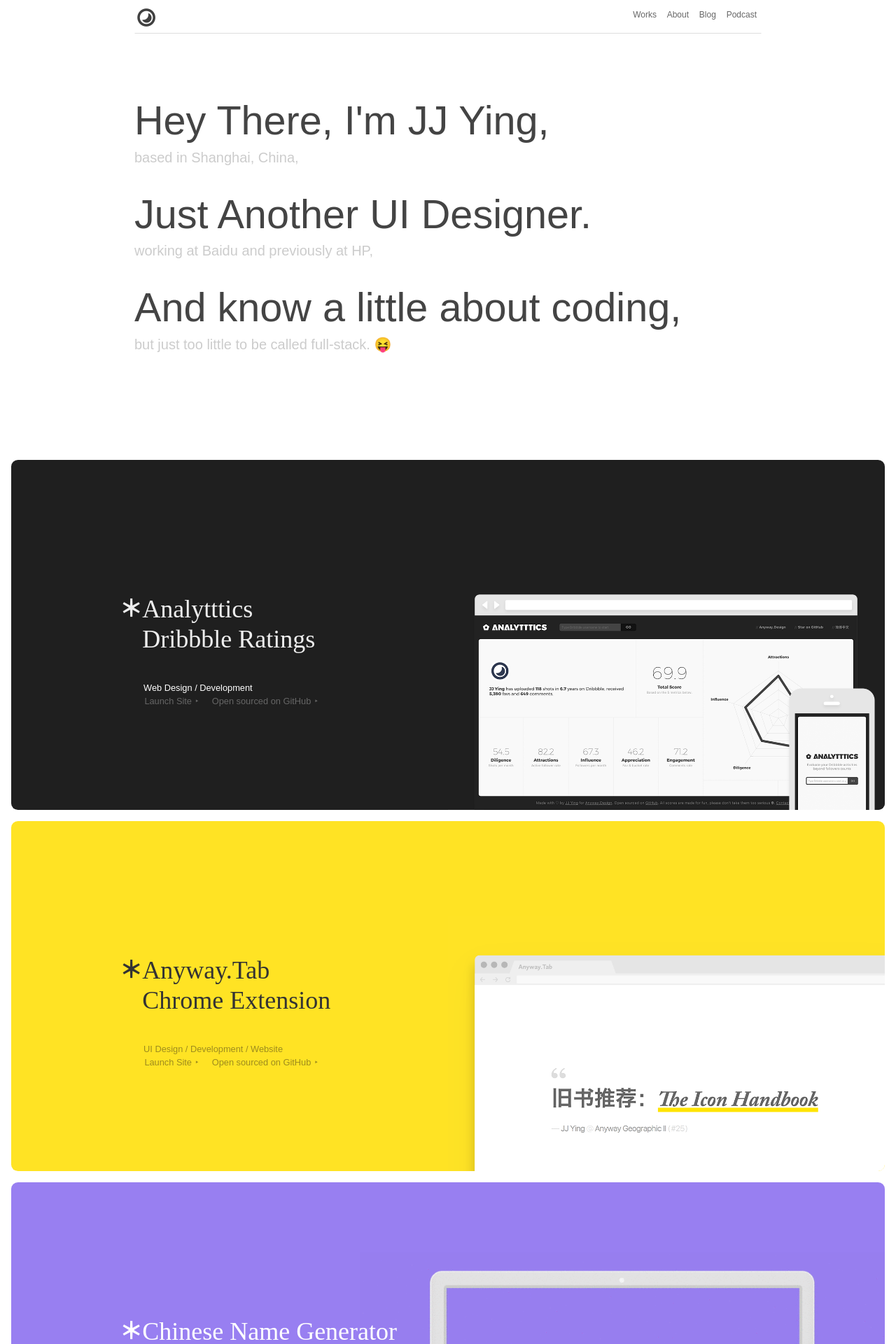
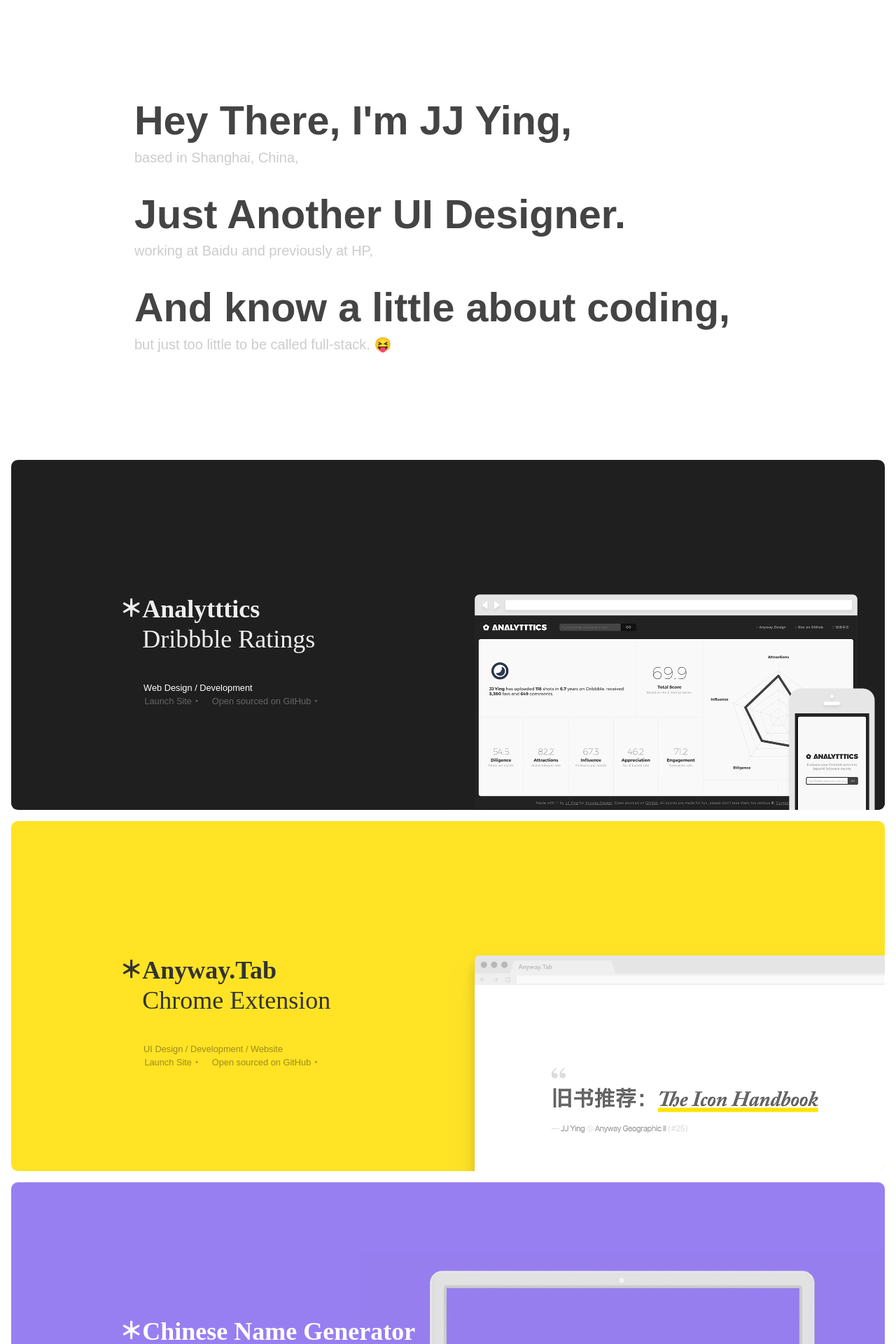
Before and after one commit to JJYing/IconMoon-2017, a PHP site: page / in a window 1280 px wide. Shown: the top 1920 px of the page at 70% size. Run offline with PHP 8.4, Linux system fonts and the light colour scheme; some libraries are stand-ins or nearby versions; some web fonts are replaced.

Commit message:
替上了正式的 web fonts

```diff
--- a/index.html
+++ b/index.html
@@ -16,8 +16,8 @@
 	<link rel="stylesheet" rev="stylesheet" href="main.css" type="text/css" media="all" />
 	<link rel="stylesheet" rev="stylesheet" href="http://anyway-web.b0.upaiyun.com/css/fontello.css" type="text/css" media="all" />
 
-	<script type="text/javascript" src="js/jquery-3.1.1.min.js"></script>
-	<script type="text/javascript" src="js/in-view.min.js"></script>
+	<script type="text/javascript" src="assets/jquery-3.1.1.min.js"></script>
+	<script type="text/javascript" src="assets/in-view.min.js"></script>
 
 </head>
 <body>
@@ -54,8 +54,8 @@
 			<article class="item s-analytttics" id="works">
 				<div class="inner-item">
 					<div class="item-main autowidth">
-						<h1 class="item-text">Analytttics
-						<br /><i>Dribbble Ratings</i></h1>
+						<h1 class="item-text"><strong>Analytttics</strong>
+						<br />Dribbble Ratings</h1>
 
 						<div class="item-desc">
 							Web Design / Development
@@ -73,8 +73,8 @@
 			<article class="item s-anyway-tab">
 				<div class="inner-item">
 					<div class="item-main autowidth">
-						<h1 class="item-text">Anyway.Tab
-						<br /><i>Chrome Extension</i></h1>
+						<h1 class="item-text"><strong>Anyway.Tab</strong>
+						<br />Chrome Extension</h1>
 
 						<div class="item-desc">
 							UI Design / Development / Website
@@ -97,8 +97,8 @@
 			<article class="item s-name">
 				<div class="inner-item">
 					<div class="item-main autowidth">
-						<h1 class="item-text">Chinese Name Generator
-						<br /><i>for Sketch</i></h1>
+						<h1 class="item-text"><strong>Chinese Name Generator</strong>
+						<br />for Sketch</h1>
 
 						<div class="item-desc">A tiny name generator plug-in I wrote for Sketch</div>
 
@@ -115,7 +115,7 @@
 					<img src="images/pre-bg.jpg" class="ani-1 s-pre-img" />
 
 					<div class="item-main autowidth">
-						<h1 class="item-text">Podcast <i>RSS Editor</i></h1>
+						<h1 class="item-text"><strong>Podcast</strong> RSS Editor</h1>
 
 						<div class="item-desc">A small side-project for making a tool to edit podcasts RSS file and helping me learning PHP.</div>
 
@@ -142,7 +142,6 @@
 						</div>
 					</article>-->
 					<header>
-						<!--<div class="logo"><img src="images/logo.png"/></div>-->
 
 						<section class="autowidth tagline">And I Also Love Sharing,</section>
 						<section class="autowidth desc">I blogged and podcasted for more than a decade, both in Chinese Mandarin</section>
@@ -164,8 +163,8 @@
 					<img src="images/anyway-3.png" class="s-anyway-img s-anyway-cube-3" />
 
 					<div class="item-main autowidth">
-						<h1 class="item-text"><i>Award–Winning Podcast</i>
-						<br />Anyway.FM</h1>
+						<h1 class="item-text">Award–Winning Podcast
+						<br /><strong>Anyway.FM</strong></h1>
 
 						<div class="item-desc">Leon Gao and I created Anyway.FM design podcast in late 2015, we were so luck to received 'Best of 2015' award from Apple in iTunes after just 5 episodes.</div>
 
@@ -178,7 +177,7 @@
 			<article class="item half half-l s-iconmoon">
 				<div class="inner-item">
 					<div class="item-main autowidth">
-						<h1 class="item-text">IconMoon <i>Blog</i></h1>
+						<h1 class="item-text"><strong>IconMoon</strong> Blog</h1>
 
 						<div class="item-btns"><a class="item-btn" href="https://github.com/JJYing/Podcast-RSS-Editor" target="_blank">Open sourced on GitHub</a> <a class="item-btn" href="https://www.behance.net/gallery/40528175/Podcast-RSS-Editor" target="_blank">Details on Behance</a></div>
 					</div>
@@ -188,7 +187,7 @@
 			<article class="item half half-r s-post">
 				<div class="inner-item">
 					<div class="item-main autowidth">
-						<h1 class="item-text">Anyway.Post <br /><i>E-mail Newsletter</i></h1>
+						<h1 class="item-text"><strong>Anyway.Post</strong> <br />E-mail Newsletter</h1>
 						<div class="item-btns"><a class="item-btn" href="https://github.com/JJYing/Podcast-RSS-Editor" target="_blank">Open sourced on GitHub</a> <a class="item-btn" href="https://www.behance.net/gallery/40528175/Podcast-RSS-Editor" target="_blank">Details on Behance</a></div>
 					</div>
 				</div>
@@ -205,8 +204,7 @@
 					<img src="images/aw2016-logo.gif" class="s-aw2016-logo" />
 
 					<div class="item-main autowidth">
-						<h1 class="item-text">Anyway.FM
-						<br /><i>2016 Year-End Mini-site</i></h1>
+						<h1 class="item-text"><strong>Anyway.FM</strong> <br />2016 Year-End Mini-site</h1>
 
 						<div class="item-btns"><a class="item-btn" href="http://anyway.fm/2016/">Launch Website</a>
 							<a class="item-btn">More Details on Behance</a></div>
@@ -221,7 +219,7 @@
 					<img src="images/dn-bg.png" class="ani-2 s-dn-img s-dn-ipad" />
 
 					<div class="item-main autowidth">
-						<h1 class="item-text">Daily Notes <i>for iPad</i></h1>
+						<h1 class="item-text"><strong>Daily Notes</strong> for iPad</h1>
 
 						<div class="item-desc">A note taking App I helped re-design for FluidTouch.</div>
 
@@ -288,7 +286,7 @@
 			<article class="item about" id="about">
 				<div class="inner-item">
 					<div class="item-main autowidth">
-						<h1 class="item-text">About <i>Me</i></h1>
+						<h1 class="item-text"><strong>About</strong> Me</h1>
 
 						<div class="item-desc">
 							<div>Once I thought I could be a life-time pixel-pusher, but then I realize I'm more interested in the mixture of design and codes(maybe tags, considering I only knew about HTML/CSS and JS). Also, “pushing pixel” are no longer fashion words. 😅</div>
@@ -303,7 +301,7 @@
 			<article class="item about about-2">
 				<div class="inner-item">
 					<div class="item-main autowidth">
-						<h1 class="item-text">Awards <i>&</i> Press</h1>
+						<h1 class="item-text"><strong>Awards</strong> & <strong>Press</strong></h1>
 
 						<div class="item-desc">
 							<div class="press-list">
@@ -322,7 +320,7 @@
 			<article class="item about about-4">
 				<div class="inner-item">
 					<div class="item-main autowidth">
-						<h1 class="item-text">Contact <i>Me</i></h1>
+						<h1 class="item-text"><strong>Contact</strong> Me</h1>
 
 						<div class="item-desc">
 							<a href="#">yingjunjiu@gmail.com</a> · E-mail
--- a/main.css
+++ b/main.css
@@ -8,7 +8,7 @@
 }
 body{
 	font-size: 62.5%;
-	font-family: apercu trial, Karla, 'Quattrocento Sans', 'Pingfang SC', sans-serif;
+	font-family: Apercu, sans-serif;
 	text-align: center;
 	color: #666;
 	line-height: 1;
@@ -16,6 +16,53 @@
 	overflow-x: hidden;
 	-webkit-tap-highlight-color: transparent;
 	background: #fff;
+}
+@font-face {
+    font-family: 'Apercu';
+    src: url('assets/apercu-bold.eot');
+    src: url('assets/apercu-bold.eot?#iefix') format('embedded-opentype'),
+         url('assets/apercu-bold.woff') format('woff'),
+         url('assets/apercu-bold.woff2') format('woff2'),
+         url('assets/apercu-bold.ttf') format('truetype');
+    font-weight: 700;
+    font-style: normal;
+}
+@font-face {
+    font-family: 'Apercu';
+    src: url('assets/apercu-light.eot');
+    src: url('assets/apercu-light.eot?#iefix') format('embedded-opentype'),
+         url('assets/apercu-light.woff') format('woff'),
+         url('assets/apercu-light.woff2') format('woff2'),
+         url('assets/apercu-light.ttf') format('truetype');
+    font-weight: 300;
+    font-style: normal;
+}
+@font-face {
+    font-family: 'Apercu';
+    src: url('assets/apercu-regular.eot');
+    src: url('assets/apercu-regular.eot?#iefix') format('embedded-opentype'),
+         url('assets/apercu-regular.woff') format('woff'),
+         url('assets/apercu-regular.woff2') format('woff2'),
+         url('assets/apercu-regular.ttf') format('truetype');
+    font-weight: 400;
+    font-style: normal;
+}
+@font-face
+{
+  font-family: "Fedra Sans";
+  src: url('assets/WF-030004-010059-000025.eot');
+  src: url('assets/WF-030004-010059-000025.eot?#iefix') format('embedded-opentype'), url('assets/WF-030004-010059-000025.woff') format('woff'), url('assets/WF-030004-010059-000025.ttf') format('truetype');
+  font-weight: 700;
+  font-style: normal;
+}
+
+@font-face
+{
+  font-family: "Fedra Sans";
+  src: url('assets/WF-030004-010059-000002.eot');
+  src: url('assets/WF-030004-010059-000002.eot?#iefix') format('embedded-opentype'), url('assets/WF-030004-010059-000002.woff') format('woff'), url('assets/WF-030004-010059-000002.ttf') format('truetype');
+  font-weight: 100;
+  font-style: normal;
 }
 a{
 	color: #666;
@@ -57,7 +104,7 @@
 .ml2,.mr2{bottom: none;top: 0;}
 
 h1, .tagline, .header-name strong{
-	font-family: 'Fedra Sans Bold', 'eureka-sans', sans-serif;
+	font-family: 'Fedra Sans', sans-serif;
 	font-weight: 400;
 	font-variant-alternates: stylistic(1);
 }
@@ -179,12 +226,7 @@
 	font-size: 3.6rem;
 	line-height: 1.0;
 	text-align: left;
-	font-weight: 400;
-	font-family: 'Fedra Sans Bold', 'eureka-sans', sans-serif;
-}
-.tagline strong{
-	font-weight: 400;
-	font-family: 'Fedra Sans Bold', 'eureka-sans', sans-serif;
+	font-weight: 700;
 }
 .desc{
 	font-size: 1.25rem;
@@ -247,20 +289,20 @@
 h1{
 	font-size: 2.25rem;
 	color: #fff;
-	font-weight: 400;
+	font-weight: 100;
 	z-index: 999;
 	padding: 0 .5em 0 0;
 	line-height: 1.2;
 	text-align: left;
 	transition: color .15s cubic-bezier(0.4,0,0,1);
 	position: relative;
-	font-family: fedra Sans bold;
+	font-family: 'Fedra Sans';
 
 }
-h1 i{
-	font-weight: 400;
+h1 strong{
+	font-weight: 700;
 	font-style: normal;
-	font-family: fedra Sans light;
+	font-family: 'Fedra Sans';
 }
 h1:before{
 	content: "＊";
@@ -608,7 +650,6 @@
 }
 /*~About*/
 .about{
-	background: #333 url('images/me.jpg') center center;
 	background: #fff;
 	background-attachment: fixed;
 }
```
